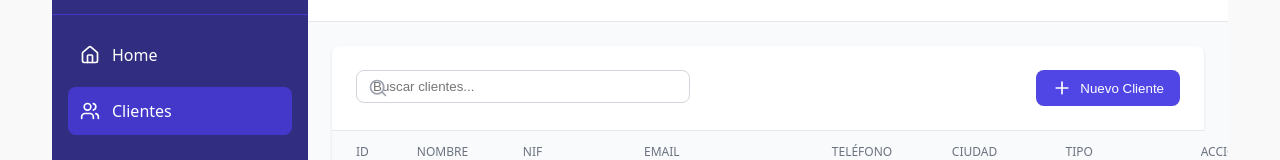
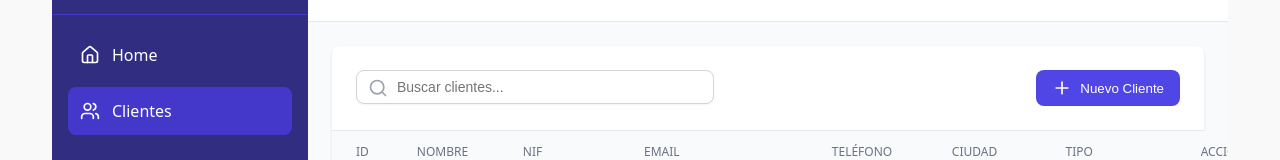
Before and after one commit to Anqi-21Y/Practica_Belgem_Front, a React (Vite) app: page /clientes in a window 1280 px wide. Shown: the part 146-306 px from the top of the page. Built offline with nearby package versions, Linux system fonts and the light colour scheme.

Commit message:
feat(clientes): search input y icono (lupa) igual estilo que Artículos

```diff
--- a/src/pages/Clientes.jsx
+++ b/src/pages/Clientes.jsx
@@ -2,6 +2,47 @@ import React, { useState } from 'react';
 import { Home, Users, Menu, Bell, User, Search, Edit2, Trash2, Plus, X, Eye } from 'lucide-react';
 
 const ClientesPage = () => {
+
+  // =========================
+  // ⭐ CAMBIO: ESTILOS LOCALES
+  // =========================
+  // Inyectamos aquí los estilos específicos del buscador para que coincida con Artículos.
+  // Esto evita tocar App.css y aplica solo a Clientes.
+  const estilosBuscador = `
+    /* estilos iguales a Articulos para la lupa (solo para Clientes) */
+    .clientes-search-container {
+      position: relative;
+      width: 100%;
+      max-width: 300px; /* ancho igual que en Artículos */
+    }
+
+    .clientes-search-icon {
+      position: absolute;
+      left: 12px; /* coincide con left: 0.75rem */
+      top: 50%;
+      transform: translateY(-50%);
+      color: #9ca3af; /* gray-400 */
+      pointer-events: none;
+    }
+
+    .clientes-search-input {
+      width: 100%;
+      padding: 8px 16px 8px 40px; /* espacio izquierdo para el icono */
+      border: 1px solid #d1d5db; /* gray-300 */
+      border-radius: 8px;
+      box-shadow: 0 1px 2px rgba(0,0,0,0.05);
+      transition: border-color 0.15s, box-shadow 0.15s;
+      font-size: 14px;
+      background: white;
+    }
+
+    .clientes-search-input:focus {
+      border-color: #4f46e5; /* foco indigo */
+      outline: none;
+    }
+  `;
+
+  // Estado y datos
   const [sidebarOpen, setSidebarOpen] = useState(true);
   const [selectedClient, setSelectedClient] = useState(null);
   const [viewMode, setViewMode] = useState('list');
@@ -274,9 +315,11 @@ const ClientesPage = () => {
     </div>
   );
 
+   // RENDER PRINCIPAL
   return (
     <div style={{ display: 'flex', height: '100vh', backgroundColor: '#f9fafb', fontFamily: 'system-ui' }}>
-      {/* Sidebar */}
+      <style>{estilosBuscador}</style>
+      {/* SIDEBAR */}
       <div style={{ width: sidebarOpen ? '256px' : '80px', backgroundColor: '#312e81', color: 'white', transition: 'width 0.3s', display: 'flex', flexDirection: 'column' }}>
         <div style={{ padding: '16px', display: 'flex', alignItems: 'center', justifyContent: 'space-between', borderBottom: '1px solid #4338ca' }}>
           <div style={{ display: 'flex', alignItems: 'center', gap: '8px' }}>
@@ -301,7 +344,7 @@ const ClientesPage = () => {
         </nav>
       </div>
 
-      {/* Main */}
+      {/* MAIN*/}
       <div style={{ flex: 1, display: 'flex', flexDirection: 'column', overflow: 'hidden' }}>
         <header style={{ backgroundColor: 'white', borderBottom: '1px solid #e5e7eb', padding: '16px', display: 'flex', alignItems: 'center', justifyContent: 'space-between' }}>
           <div style={{ display: 'flex', alignItems: 'center', gap: '16px' }}>
@@ -325,11 +368,19 @@ const ClientesPage = () => {
           {viewMode === 'list' ? (
             <div style={{ backgroundColor: 'white', borderRadius: '8px', boxShadow: '0 1px 3px rgba(0,0,0,0.1)' }}>
               <div style={{ padding: '24px', borderBottom: '1px solid #e5e7eb', display: 'flex', justifyContent: 'space-between' }}>
-                <div style={{ position: 'relative' }}>
-                  <Search size={20} style={{ position: 'absolute', left: '12px', top: '50%', transform: 'translateY(-50%)', color: '#9ca3af' }} />
-                  <input type="text" placeholder="Buscar clientes..." value={searchTerm} onChange={(e) => setSearchTerm(e.target.value)}
-                    style={{ paddingLeft: '40px', padding: '8px 16px', border: '1px solid #d1d5db', borderRadius: '8px', outline: 'none', width: '300px' }} />
+
+                 {/* BLOQUE DE BUSQUEDA */}
+                 <div className="clientes-search-container">
+                  <Search size={20} className="clientes-search-icon" />
+                  <input
+                    type="text"
+                    placeholder="Buscar clientes..."
+                    value={searchTerm}
+                    onChange={(e) => setSearchTerm(e.target.value)}
+                    className="clientes-search-input"
+                  />
                 </div>
+
                 <button onClick={handleNew} style={{ display: 'flex', alignItems: 'center', gap: '8px', backgroundColor: '#4f46e5', color: 'white', padding: '8px 16px', borderRadius: '8px', border: 'none', cursor: 'pointer', fontWeight: '500' }}>
                   <Plus size={20} />Nuevo Cliente
                 </button>
```
Also changed, not shown: src/App.css (line endings or trailing spaces), 1 other file (tests, documents, lock files or other folders).
